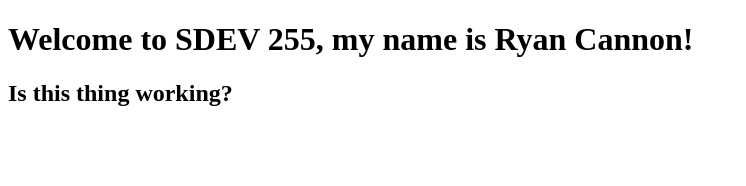
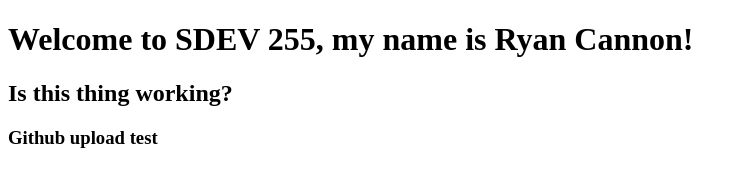
Before and after one commit to Rcan3624/SDEV-255-Web-App-Development, a plain HTML site: page index.html in a window 1280 px wide. Shown: the whole page, without its empty margins (0-746 px from the left). Drawn offline with Linux system fonts and the light colour scheme.

Commit message:
Added a message Github test message

```diff
--- a/index.html
+++ b/index.html
@@ -11,6 +11,7 @@
 <body>
   <h1>Welcome to SDEV 255, my name is Ryan Cannon!</h1>
   <h2>Is this thing working?</h2>
+  <h3>Github upload test</h3>
   <script src="script.js"></script>
 
  <!--
```
